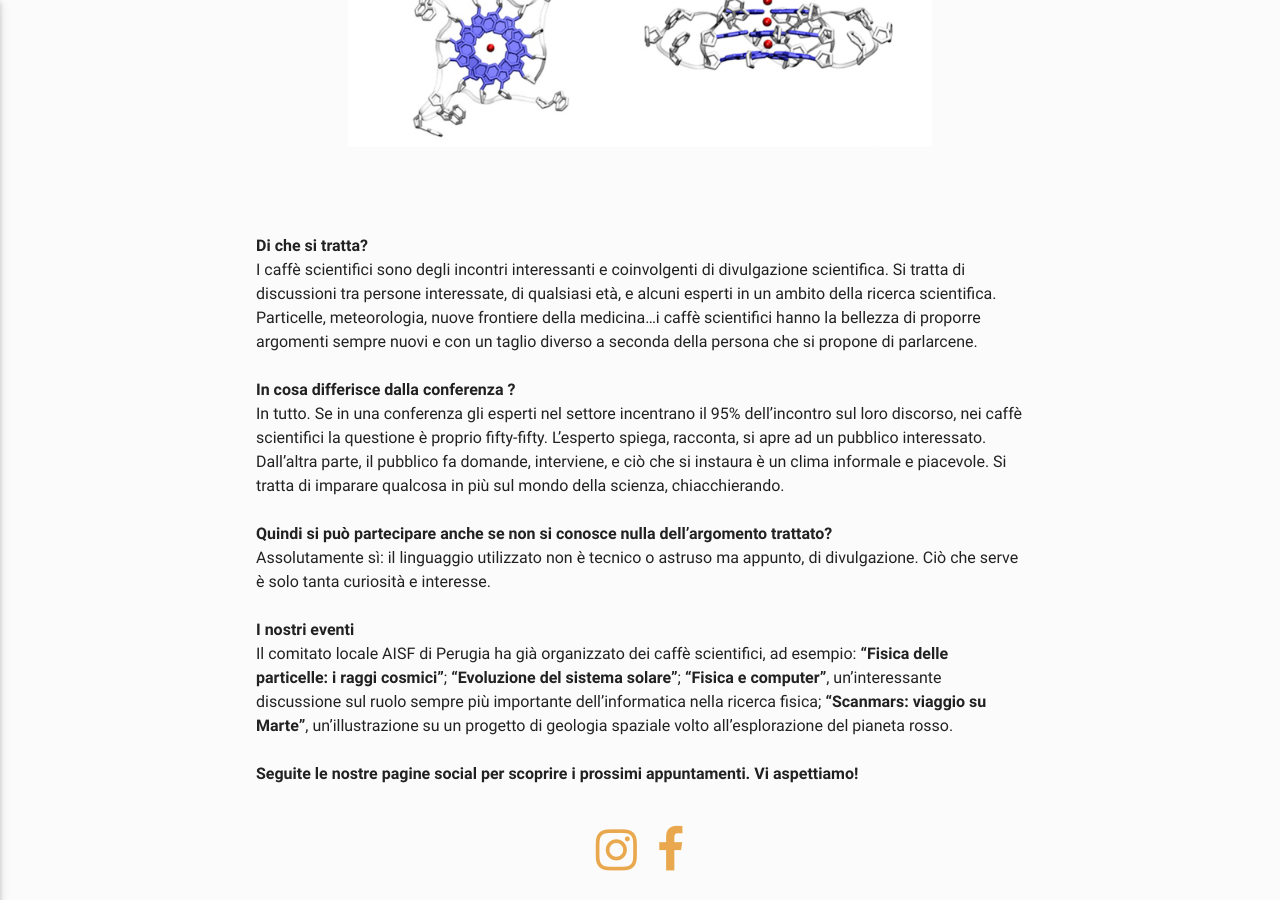
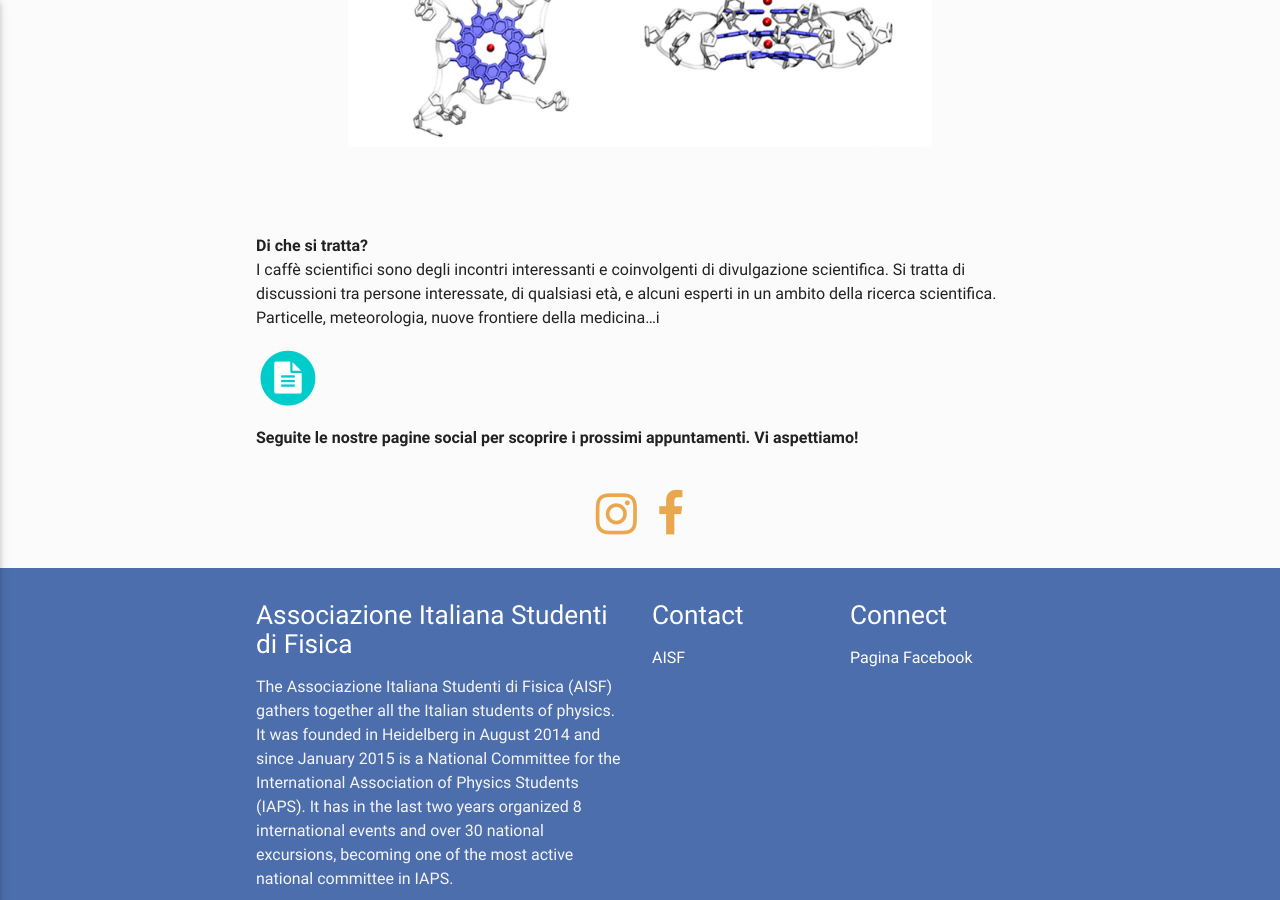
Before and after one commit to ai-sf/aisf_perugia, a Jekyll site: the page built from ReviewEventi.md, in a window 1280 px wide and 900 px high, scrolled down 388 px. Built offline with Jekyll 4.4.1, drawn with Linux system fonts in a browser that asks for light colours; nearby versions of some CDN libraries.

Commit message:
Update ReviewEventi.md

```diff
--- a/ReviewEventi.md
+++ b/ReviewEventi.md
@@ -23,14 +23,20 @@ description: Review degli eventi organzzati dal comitato AISF di Perugia
 
 <b>Di che si tratta&#63;</b><br>
 I caffè scientifici sono degli incontri interessanti e coinvolgenti di divulgazione scientifica.
-Si tratta di discussioni tra persone interessate, di qualsiasi età, e alcuni esperti in un ambito della ricerca scientifica. Particelle, meteorologia, nuove frontiere della medicina...i caffè scientifici hanno la bellezza di proporre argomenti sempre nuovi e con un taglio diverso a seconda della persona che si propone di parlarcene.<br><br>
-<b>In cosa differisce dalla conferenza &#63;</b><br>
-In tutto. Se in una conferenza gli esperti nel settore incentrano il 95% dell'incontro sul loro discorso, nei caffè scientifici la questione è proprio fifty-fifty. L'esperto spiega, racconta, si apre ad un pubblico interessato.<br> Dall'altra parte, il pubblico fa domande, interviene, e ciò che si instaura è un clima informale e piacevole. Si tratta di imparare qualcosa in più sul mondo della scienza, chiacchierando.<br><br>
-<b>Quindi si può partecipare anche se non si conosce nulla dell'argomento trattato&#63;</b><br>
-Assolutamente sì: il linguaggio utilizzato non è tecnico o astruso ma appunto, di divulgazione. Ciò che serve è solo tanta curiosità e interesse.<br><br>
-<b>I nostri eventi</b><br>
-Il comitato locale AISF di Perugia ha già organizzato dei caffè scientifici, ad esempio: <b>“Fisica delle particelle: i raggi cosmici”</b>; <b>“Evoluzione del sistema solare”</b>; <b>“Fisica e computer”</b>, un'interessante discussione sul ruolo sempre più importante dell'informatica nella ricerca fisica; <b>“Scanmars: viaggio su Marte”</b>, un'illustrazione su un progetto di geologia spaziale volto all'esplorazione del pianeta rosso.
-<br><br>
+Si tratta di discussioni tra persone interessate, di qualsiasi età, e alcuni esperti in un ambito della ricerca scientifica. Particelle, meteorologia, nuove frontiere della medicina...i
+
+
+
+<span class="col-md-3 home-quick-links__link">
+  <a href="/perugia/Review">
+    <span class="fa-stack fa-2x">
+      <i class="fa fa-circle fa-stack-2x text-primary" style="color:rgb(0, 204, 204)"></i>
+      <i class="fa fa-file-text fa-stack-1x fa-inverse"></i>
+    </span> &nbsp; &nbsp;
+  </a>
+</span>
+
+
 <b>Seguite le nostre pagine social per scoprire i prossimi appuntamenti.
 Vi aspettiamo!</b><br><br>
 <center>
```
